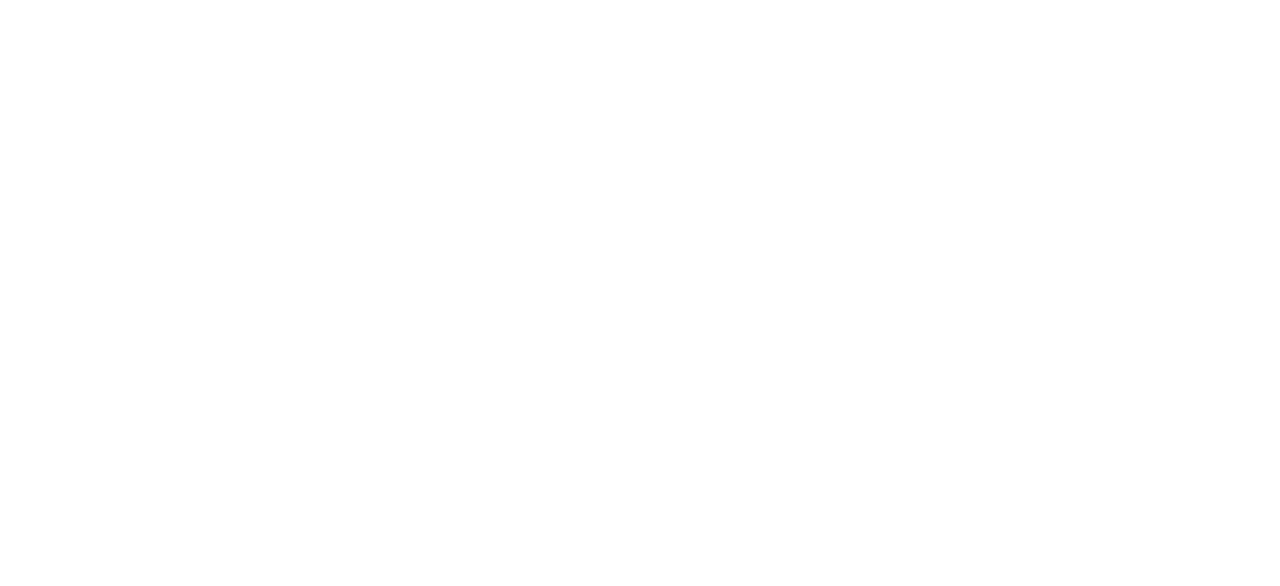
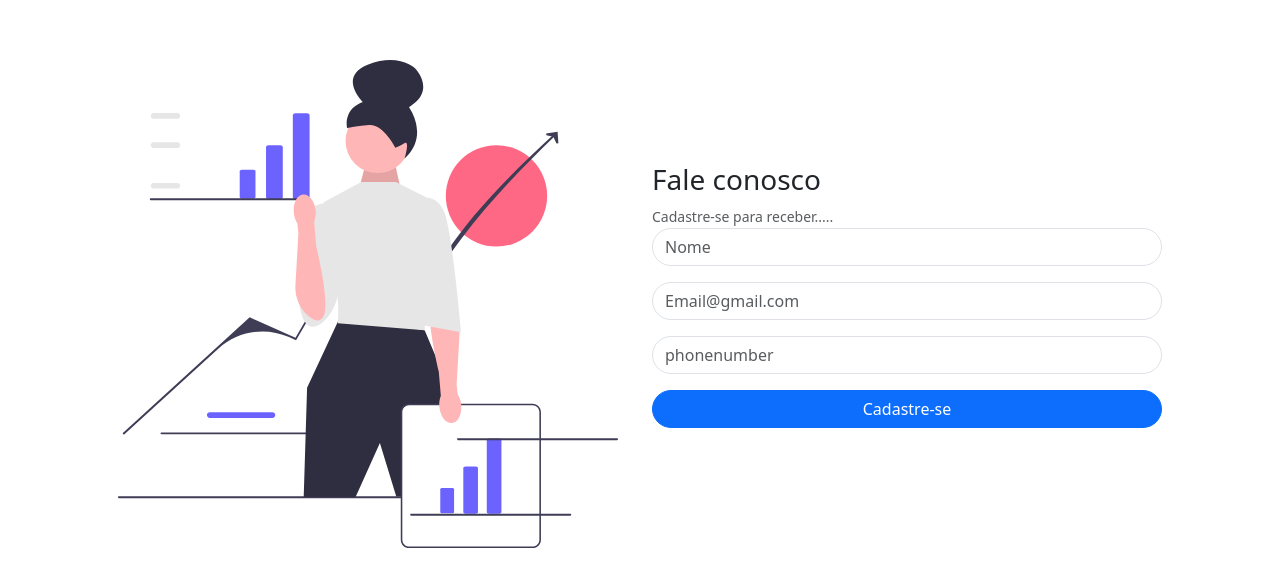
Before and after one commit to hibrunasimoes/data-sports, a Vue app: page / in a window 1280 px wide. Shown: the part 2558-3144 px from the top of the page. Before the commit the page ends 2570 px from the top, so only its background shows below. Built offline with nearby package versions, Linux system fonts and the light colour scheme; data requests are answered from the project's data file.

Commit message:
add forms page and vue validate

```diff
--- a/babel.config.js
+++ b/babel.config.js
@@ -1,5 +1,5 @@
 module.exports = {
   presets: [
     '@vue/cli-plugin-babel/preset'
-  ]
+  ],
 }
--- a/data/db.json
+++ b/data/db.json
@@ -70,7 +70,7 @@
   {
     "categoriesSports": "Basquete",
     "descriptionSports": "Nossas especialidades",
-    "sportsImage": "../../src/assets/image/basquete.svg"
+    "sportsImage": "image/basquete.svg"
   },
 
   {
--- a/src/App.vue
+++ b/src/App.vue
@@ -4,6 +4,7 @@
   <TestimonialsPage />
   <EmployeesPage />
   <SportsPage />
+  <FormPage />
 
 </template>
 
@@ -13,6 +14,7 @@
 import HeroPage from './pages/HeroPage.vue';
 import TestimonialsPage from './pages/TestimonialsPage.vue';
 import SportsPage from './pages/SportsPage.vue';
+import FormPage from './pages/FormPage.vue';
 
 export default {
   components: {
@@ -20,7 +22,8 @@
     HeroPage,
     TestimonialsPage,
     EmployeesPage,
-    SportsPage
+    SportsPage,
+    FormPage
   }
 }
 </script>
--- /dev/null
+++ b/src/pages/FormPage.vue
@@ -0,0 +1,113 @@
+<template>
+  <div class="container rounded-4 p-5">
+    <div class="row justify-content-center align-items-center">
+      <div class="col-lg-6">
+        <img class="contact-us align-center" src=".././assets/image/undraw_projections_re_ulc6.svg" alt="">
+      </div>
+      <div class="col-lg-6">
+        <h3>Fale conosco</h3>
+        <small class="my-2 text-muted">Cadastre-se para receber.....</small>
+        <div class="mb-3">
+          <form @submit.prevent="handleSubmit">
+              <div class="mb-3">
+                <input type="text"
+                       v-model="state.name.value"
+                       :class="{'border-brand-danger': !!state.name.errorMessage}"
+                       name="name"
+                       placeholder="Nome"
+                       class="form-control shadow-none rounded-pill">
+                <span v-if="!!state.name.errorMessage" class="block font-medium text-brand-danger">
+                  {{ state.name.errorMessage }}
+                </span>
+              </div>
+              <div class="mb-3">
+                <input type="text"
+                       v-model="state.email.value"
+                       :class="{'border-brand-danger': !!state.email.errorMessage}"
+                       name="email"
+                       placeholder="Email@gmail.com"
+                       class="form-control shadow-none rounded-pill">
+                <span id="email-error" v-if="!!state.email.errorMessage" class="block font-medium text-brand-danger">
+                  {{ state.email.errorMessage }}
+                </span>
+              </div>
+              <div class="mb-3">
+                <input type="text"
+                       v-model="state.phoneNumber.value"
+                       :class="{'border-brand-danger': !!state.phoneNumber.errorMessage}"
+                       name="phoneNumber"
+                       placeholder="phonenumber"
+                       class="form-control shadow-none rounded-pill">
+                      <span id="phone-error" v-if="!!state.phoneNumber.errorMessage" class="block font-medium text-brand-danger">
+                  {{ state.phoneNumber.errorMessage }}
+                  </span>
+              </div>
+            <div class="mb-3">
+              <button type="submit"
+                      :disabled="state.isLoading"
+                      :class="{'opacity-50': state.isLoading}"
+                      class="btn btn-primary shadow-none rounded-pill w-100">
+                Cadastre-se
+              </button>
+            </div>
+          </form>
+        </div>
+      </div>
+    </div>
+  </div>
+</template>
+
+<script>
+import  { reactive }  from 'vue'
+import { useField } from 'vee-validate'
+import { emailEmpty, validateName, phoneNumber} from '../utils/validatorsform.js'
+
+ export default {
+ name: "FormPage",
+ setup() {
+  const {
+    value: emailValue,
+    errorMessage: emailErrorMessage
+   } = useField('email', emailEmpty)
+const {
+  value: nameValue,
+  errorMessage: nameErrorMessage
+} = useField('name', validateName)
+    const {
+    value: phoneNumberValue,
+    errorMessage: phoneNumberErrorMessage
+   } = useField('phoneNumber', phoneNumber)
+  const state = reactive({
+    hasErrors: false,
+    isLoading: false,
+    email: {
+      value: emailValue,
+      errorMessage: emailErrorMessage
+    },
+      name: {
+      value: nameValue,
+      errorMessage: nameErrorMessage
+    },
+     phoneNumber: {
+      value: phoneNumberValue,
+      errorMessage: phoneNumberErrorMessage
+    },
+  })
+   function handleSubmit () {
+   }
+   return {
+     state,
+     handleSubmit
+   }
+ }
+}
+</script>
+
+<style scoped>
+.contact-us {
+  width: 500px;
+}
+.align-right {
+  float: right;
+}
+</style>
--- /dev/null
+++ b/src/utils/validatorsform.js
@@ -0,0 +1,31 @@
+export function validateName (value) {
+  if (!value) {
+    return 'Este campo é obrigatório'
+  }
+  const regex = /^[a-zA-Z\s]*$/;
+  if (!regex.test(value)) {
+    return 'Este campo precisa conter apenas letras e espaços';
+  }
+  return true
+}
+
+export function emailEmpty (value) {
+  if (!value) {
+    return '*Este campo é obrigatório'
+  }
+  const isValid = /^[a-z0-9.]+@[a-z0-9]+\.[a-z]+(\.[a-z]+)?$/i.test(value)
+  if (!isValid) {
+    return '*Este campo precisa ser um e-mail'
+  }
+  return true
+}
+export function phoneNumber(value) {
+  if (!value) {
+    return 'Este campo é obrigatório'
+  }
+  const regex = /^\([1-9]{2}\) [2-9][0-9]{3,4}\[0-9]{4}$/
+  if (!regex.test(value)) {
+    return 'Por favor, insira um número de telefone válido em formato (99) 9999-9999'
+  }
+  return true
+}
```
Also changed, not shown: package.json (+6 -1 lines), src/assets/image/undraw_projections_re_ulc6.svg (added), 1 other file (tests, documents, lock files or other folders).
